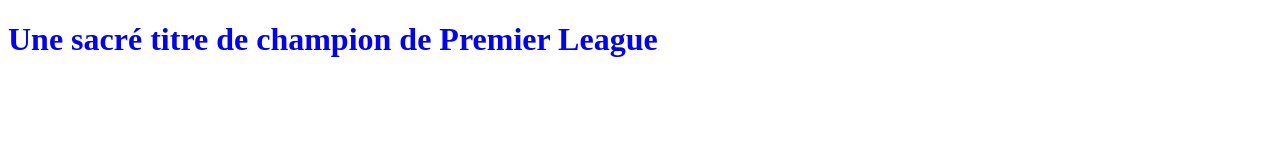
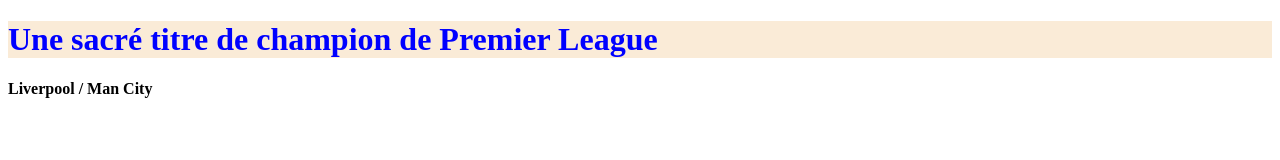
Before and after one commit to FleuryVuadiambo/essai, a plain HTML site: page index.html in a window 1280 px wide. Drawn offline with Linux system fonts and the light colour scheme.

Commit message:
Modification index.html

```diff
--- a/index.html
+++ b/index.html
@@ -11,5 +11,7 @@
 
   <h1> Une sacré titre de champion de Premier League </h1>
 
+  <h2> Liverpool / Man City </h2>
+
 </body>
 </html>
--- a/style.css
+++ b/style.css
@@ -1,3 +1,9 @@
 h1 {
+  background-color: antiquewhite;
   color: blue;
+  font-size: 2em;
 }
+
+h2 {
+  font-size: 1em;
+}
```
